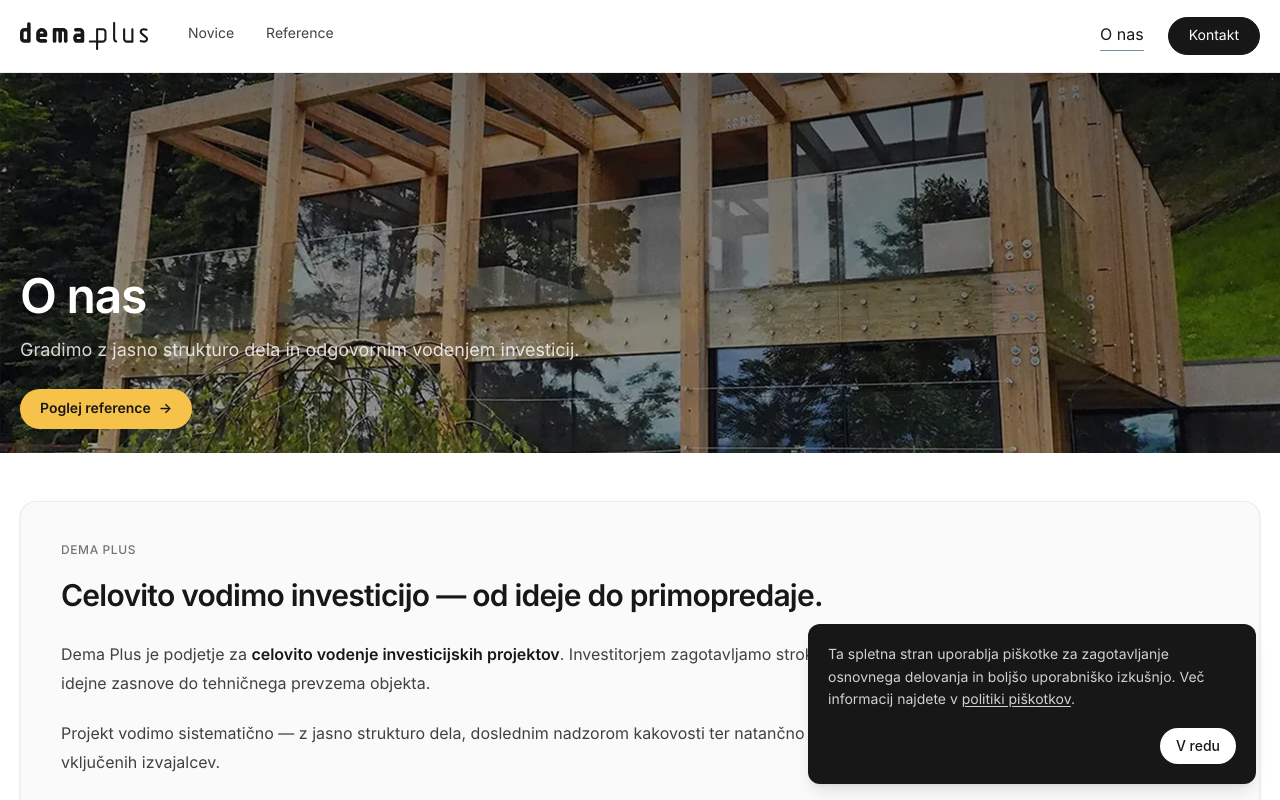
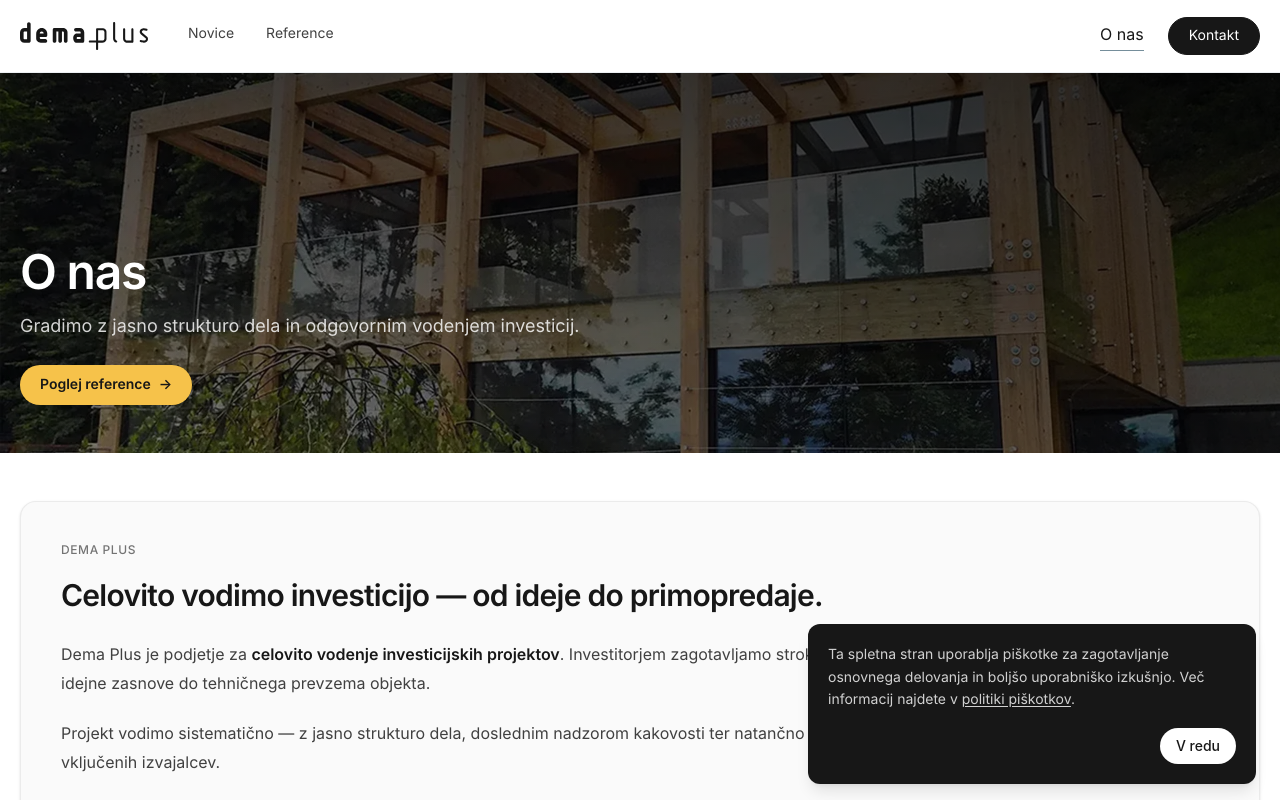
Before and after one commit to bauma-2026/demaplus-next, a Next.js app: page /o-nas in a window 1280 px wide. Shown: the top 800 px of the page. Built offline with nearby package versions, Linux system fonts and the light colour scheme.

Commit message:
Tune hero overlays for legal and about pages

```diff
--- a/src/components/about/AboutHero.tsx
+++ b/src/components/about/AboutHero.tsx
@@ -7,7 +7,7 @@ const HERO_IMAGE = "/images/hero/o-nas-hero.webp";
 export default function AboutHero() {
   return (
     <section className="relative">
-      <div className="relative h-[34vh] min-h-[300px] sm:h-[36vh] sm:min-h-[340px] lg:h-[38vh] lg:min-h-[380px] w-full overflow-hidden bg-neutral-100">
+      <div className="relative h-[34vh] min-h-[300px] sm:h-[36vh] sm:min-h-[340px] lg:h-[38vh] lg:min-h-[380px] w-full overflow-hidden bg-neutral-200">
         <Image
           src={HERO_IMAGE}
           alt="Dema Plus – O nas"
@@ -18,10 +18,8 @@ export default function AboutHero() {
           style={{ objectPosition: "50% 35%" }}
         />
 
-<div className="absolute inset-0 z-10 bg-gradient-to-b from-black/42 via-black/26 to-black/14" />
-<div className="absolute inset-0 z-10 bg-gradient-to-l from-black/18 via-black/8 to-transparent" />
-
-Če želiš, ti lahko dam še 3 natančne variante: subtle, balanced, dramatic.
+        <div className="absolute inset-0 z-10 bg-gradient-to-b from-black/68 via-black/52 to-black/36" />
+        <div className="absolute inset-0 z-10 bg-gradient-to-l from-black/40 via-black/18 to-transparent" />
 
         <Container className="relative z-10 h-full">
           <div className="flex h-full items-end pb-8 sm:pb-10 lg:pb-12">
```
Lines whose indentation alone changed are shown as unchanged.
